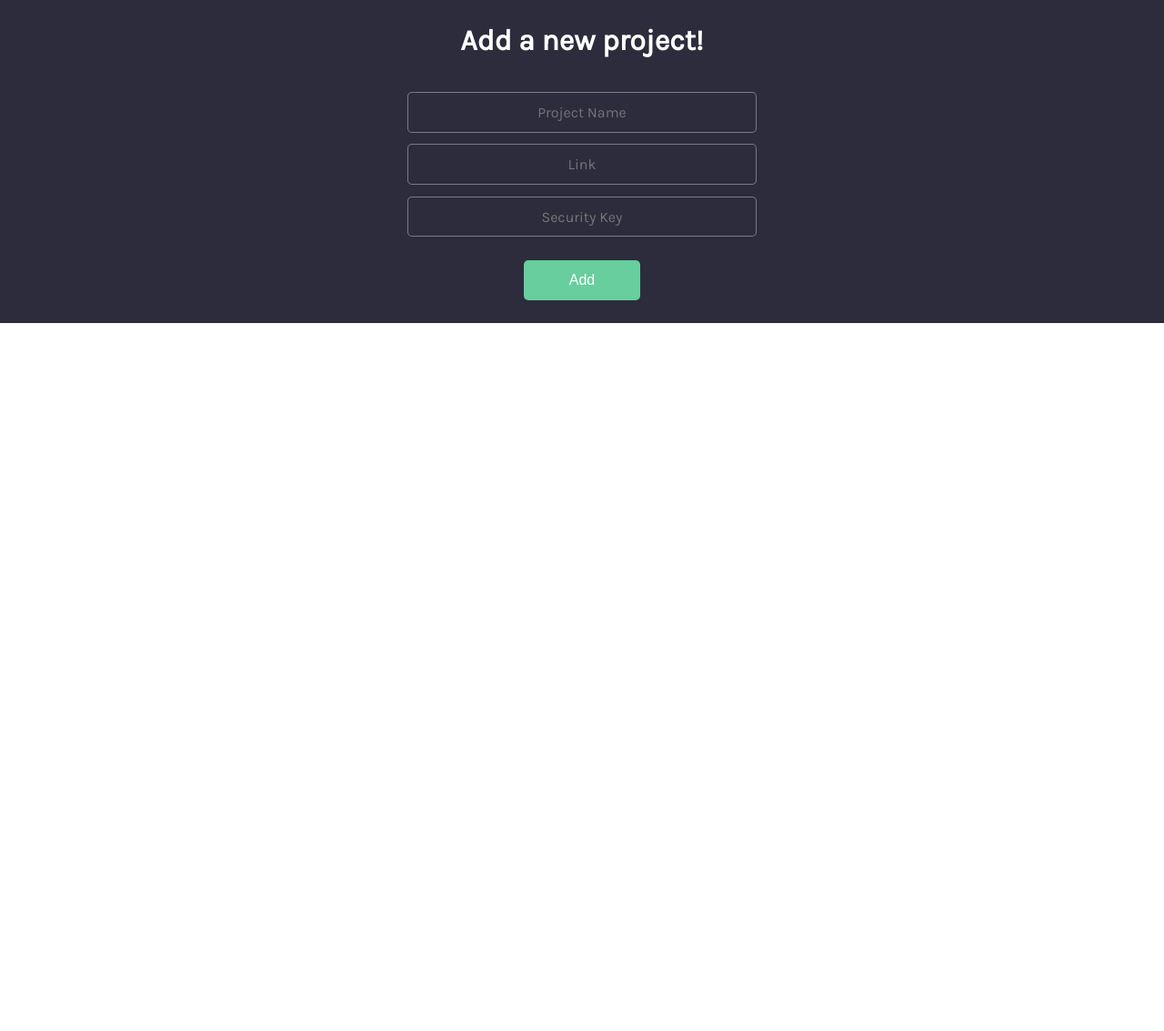
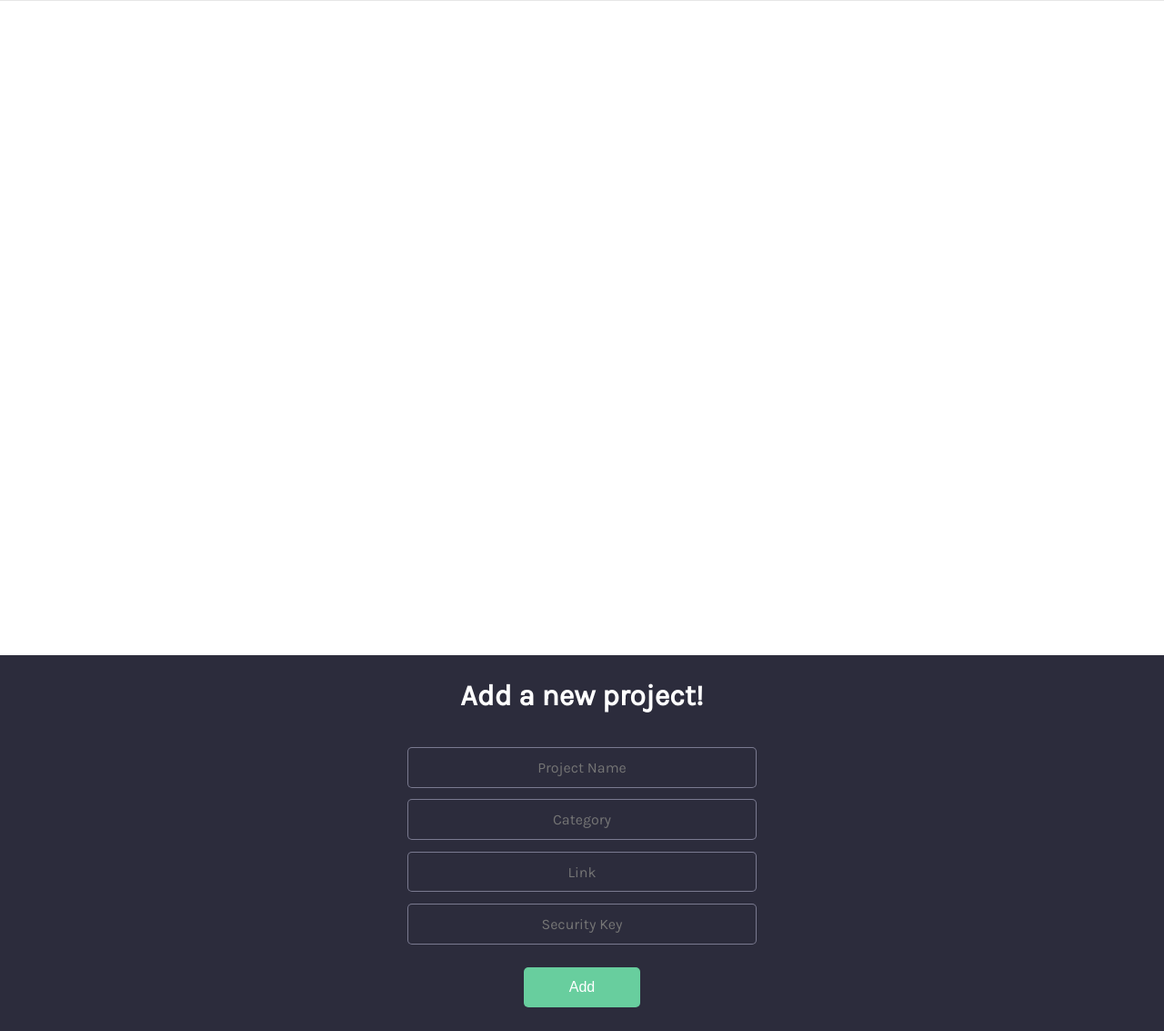
Before and after one commit to jdraiv/psite, a Flask app: page / in a window 1280 px wide. Shown: the part 96-1229 px from the top of the page at 91% size. Before the commit the page ends 451 px from the top, so only its background shows below. Run offline with Flask 2, Linux system fonts and the light colour scheme; a user stored in the database is signed in; data that the repository does not hold is empty; some libraries are stand-ins or nearby versions.

Commit message:
Added Projects Showcase Section

```diff
--- a/blueprints/projects/projects_router.py
+++ b/blueprints/projects/projects_router.py
@@ -10,7 +10,16 @@ projects_section = Blueprint('projects', __name__, template_folder='projects')
 
 @projects_section.route('/projects')
 def projects():
-    return render_template('projects.html')
+    col_data = mongo_app.db.projects.find({})
+    result = {}
+
+    for document in col_data:
+        if document['category'] not in result:
+            result[document['category']] = [{'name': document['name'], 'link': document['link']}]
+        else:
+            result[document['category']].append({'name': document['name'], 'link': document['link']})
+
+    return jsonify(result)
 
 @projects_section.route('/add_project', methods=['POST'])
 def add_project():
@@ -19,6 +28,12 @@ def add_project():
         the_key = mongo_app.db.keys.find_one({'keyName': 'projectsKey'})
 
         if bcrypt.check_password_hash(the_key['key'], post_data['securityKey']):
-            mongo_app.db.projects.insert({'name': post_data['name'], 'link': post_data['link']})
+            mongo_app.db.projects.insert({
+                'name': post_data['name'],
+                'category': post_data['category'],
+                'link': post_data['link']
+                })
+            print("Success")
             return jsonify(status="Success")
+        print("error")
         return jsonify(status="Error")
--- a/static/components/js/Project-Adder.js
+++ b/static/components/js/Project-Adder.js
@@ -1,6 +1,5 @@
 
 class ProjectAdder extends React.Component {
-
     constructor(props) {
         super(props);
 
@@ -11,10 +10,11 @@ class ProjectAdder extends React.Component {
         event.preventDefault();
 
         let projectName = this.refs.projectName.value;
+        let categoryName = this.refs.category.value;
         let projectLink = this.refs.projectLink.value;
         let key = this.refs.securityKey.value;
 
-        const data = {name: projectName, link: projectLink, securityKey: key}
+        const data = {name: projectName, category: categoryName, link: projectLink, securityKey: key}
 
         fetch('/add_project', {
             method: 'POST',
@@ -35,6 +35,7 @@ class ProjectAdder extends React.Component {
 
                 React.createElement("form", {id: "test-form", onSubmit: this.handleSubmit},
                     React.createElement("input", {className: "project-adder-input", type: "text", placeholder: "Project Name", ref: "projectName"}),
+                    React.createElement("input", {className: "project-adder-input", type: "text", placeholder: "Category", ref: "category"}),
                     React.createElement("input", {className: "project-adder-input", type: "text", placeholder: "Link", ref: "projectLink"}),
                     React.createElement("input", {className: "project-adder-input", type: "text", placeholder: "Security Key", ref: "securityKey"}),
                     React.createElement("button", {id: "project-adder-submit"}, "Add")
--- a/static/components/js/Projects.js
+++ b/static/components/js/Projects.js
@@ -1,10 +1,63 @@
+
+
+function ProjectsRender(props) {
+    const validData = props.data;
+
+    if (typeof validData != 'undefined') {
+        const projects = validData.map((project) => {
+            return React.createElement("button", {className: "project-link", onClick: () => window.open(project['link'], "_blank")}, project['name'])
+        })
+        return React.createElement("div", null, projects)
+    } else{
+        return null
+    }
+}
+
 
 class ProjectsShowcase extends React.Component {
+    constructor(props) {
+        super(props);
+
+        this.state = {projects: [], projectCategory: 'Web-Dev'}
+
+        this.componentWillMount = this.componentWillMount.bind(this);
+        this.onClick = this.onClick.bind(this);
+    }
+
+    getProjects() {
+        fetch('/projects')
+        .then((response) => {
+            return response.json();
+        })
+        .then((data) => {
+            this.setState({projects: data, projectCategory: Object.keys(data)[0]})
+        })
+    }
+
+    componentWillMount() {
+        this.getProjects();
+    }
+
+    onClick(event) {
+        console.log(event.target.name)
+        this.setState({projectCategory: event.target.name})
+    }
+
     render() {
         return (
-            React.createElement("div", {id: "projects-container"},
-                React.createElement("h1", null, "Test"),
-                React.createElement("div", {id: "test"})
+            React.createElement("div", {id: "projects-showcase"},
+                React.createElement("div", {id: "categories-container"},
+
+                        Object.keys(this.state.projects).map((key) => {
+                            return React.createElement("button", {id: "category-btn", onClick: this.onClick, name: key}, key)
+                        })
+
+                ),
+                React.createElement("div", {id: "projects-container"},
+
+                        React.createElement(ProjectsRender, {data: this.state.projects[this.state.projectCategory]})
+
+                )
             )
         )
     }
@@ -12,5 +65,5 @@ class ProjectsShowcase extends React.Component {
 
 ReactDOM.render(
     React.createElement(ProjectsShowcase, null),
-    document.getElementById('projects-container')
+    document.getElementById('projects-section')
 );
--- a/static/components/jsx/Project-Adder.jsx
+++ b/static/components/jsx/Project-Adder.jsx
@@ -1,6 +1,5 @@
 
 class ProjectAdder extends React.Component {
-
     constructor(props) {
         super(props);
 
@@ -11,10 +10,11 @@ class ProjectAdder extends React.Component {
         event.preventDefault();
 
         let projectName = this.refs.projectName.value;
+        let categoryName = this.refs.category.value;
         let projectLink = this.refs.projectLink.value;
         let key = this.refs.securityKey.value;
 
-        const data = {name: projectName, link: projectLink, securityKey: key}
+        const data = {name: projectName, category: categoryName, link: projectLink, securityKey: key}
 
         fetch('/add_project', {
             method: 'POST',
@@ -35,6 +35,7 @@ class ProjectAdder extends React.Component {
 
                 <form id="test-form" onSubmit={this.handleSubmit}>
                     <input className="project-adder-input" type="text" placeholder="Project Name" ref="projectName" />
+                    <input className="project-adder-input" type="text" placeholder="Category" ref="category"/>
                     <input className="project-adder-input" type="text" placeholder="Link" ref="projectLink"/>
                     <input className="project-adder-input" type="text" placeholder="Security Key" ref="securityKey"/>
                     <button id="project-adder-submit">Add</button>
--- a/static/css/projects.css
+++ b/static/css/projects.css
@@ -1,5 +1,56 @@
+
+#projects-showcase{
+    display: flex;
+    width: auto;
+    height: 90vh;
+    align-content: center;
+}
+
+#categories-container{
+    display: flex;
+    width: 50%;
+    justify-content: center;
+    align-items: center;
+}
 
 #projects-container{
-    width: 60%;
-    background-color: red;
+    display: flex;
+    width: 50%;
+    justify-content: center;
+    align-items: center;
+    text-align: center;
 }
+
+.project-link{
+    margin-left: 5%;
+    margin-top: 5%;
+    width: 18vh;
+    height: 8vh;
+    background-color: var(--text-color);
+    color: white;
+    border: none;
+    font-family: 'Karla', sans-serif;
+    font-size: 16px;
+    text-decoration: none;
+}
+
+.project-link:hover{
+    background-color: #454566;
+    cursor: pointer;
+}
+
+#category-btn{
+    width: 25%;
+    padding-top: 5%;
+    padding-bottom: 5%;
+    margin-left: 5%;
+    color: white;
+    background-color: var(--soft-green);
+    border: none;
+    font-size: 16px;
+}
+
+#category-btn:hover{
+    background-color: var(--green-hover);
+    cursor: pointer;
+}
--- a/templates/home.html
+++ b/templates/home.html
@@ -29,13 +29,13 @@
     <body>
         <div id="container">
             <div id="navbar-container"></div>
-            <div id="projects-container"></div>
+            <div id="projects-section"></div>
             <div id="project-adder-container"></div>
         </div>
     </body>
 
     <script src="{{url_for('static', filename='components/js/Navbar.js')}}"></script>
-    <!-- > <script src="{{url_for('static', filename='components/js/Projects.js')}}"></script> -->
+    <script src="{{url_for('static', filename='components/js/Projects.js')}}"></script>
 
     {% if current_user.is_authenticated %}
         <script src="{{url_for('static', filename='components/js/Project-Adder.js')}}"></script>
```
Also changed, not shown: static/components/jsx/Projects.jsx (+57 -4 lines).
